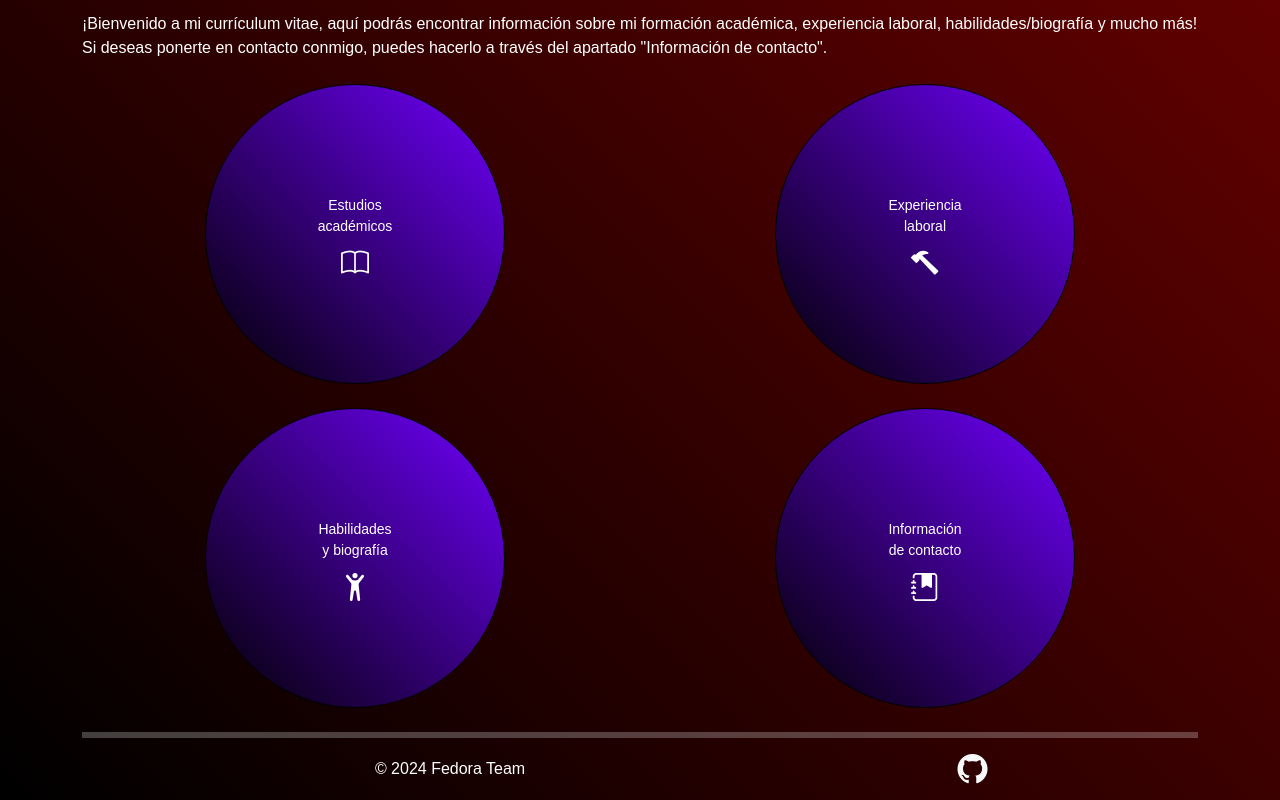
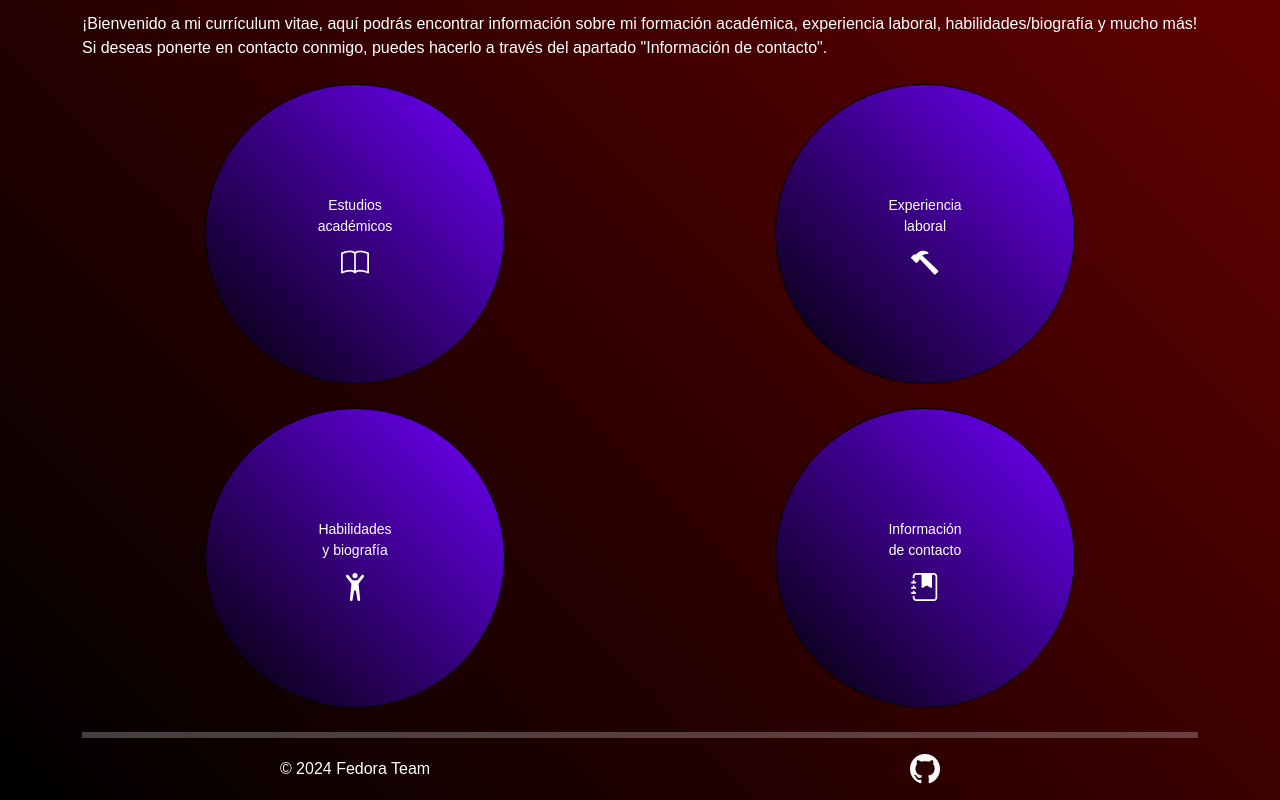
Before and after one commit to HighYitan/CV-Prototype, a plain HTML site: page index.html in a window 1280 px wide. Shown: the part 327-1127 px from the top of the page. Drawn offline with nearby package versions, Linux system fonts and the light colour scheme; a web font is replaced by a local one.

Commit message:
'sonnenrad'

```diff
--- a/index.html
+++ b/index.html
@@ -65,7 +65,7 @@
             position: absolute;
             z-index: 5;
             width: 100%;
-            height: 105%;
+            height: 125%;
             background: linear-gradient(225deg, #700000, #000000) !important;
             display: flex;
             align-items: center;
@@ -140,8 +140,8 @@
         </main>
         <hr class="border border-light border-top border-3 my-0">
         <footer class="row text-white text-center d-flex align-items-center">
-            <span class="col-8">© 2024 Fedora Team</span>
-            <a class="col-3 bi bi-github link-light d-flex align-items-center justify-content-center" style="height: 62px" href="#"></a>
+            <span class="col-8 col-md-6">© 2024 Fedora Team</span>
+            <a class="col-3 col-md-6 bi bi-github link-light d-flex align-items-center justify-content-center" style="height: 62px" href="#"></a>
         </footer>
     </div>
 </body>
```
